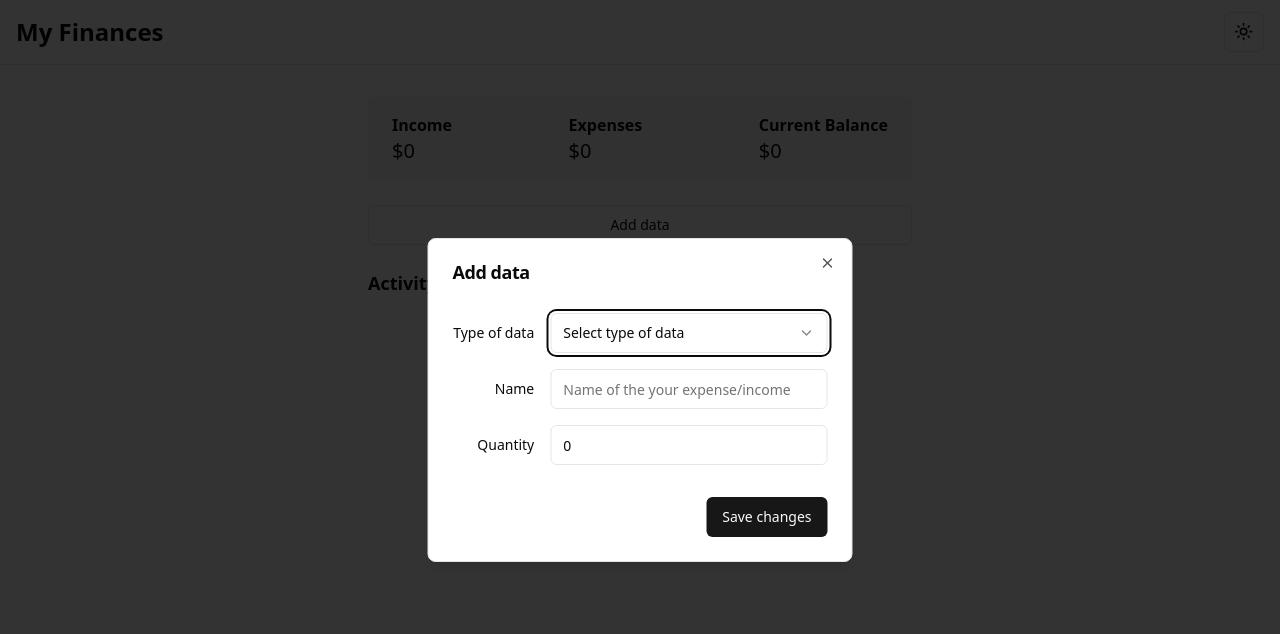
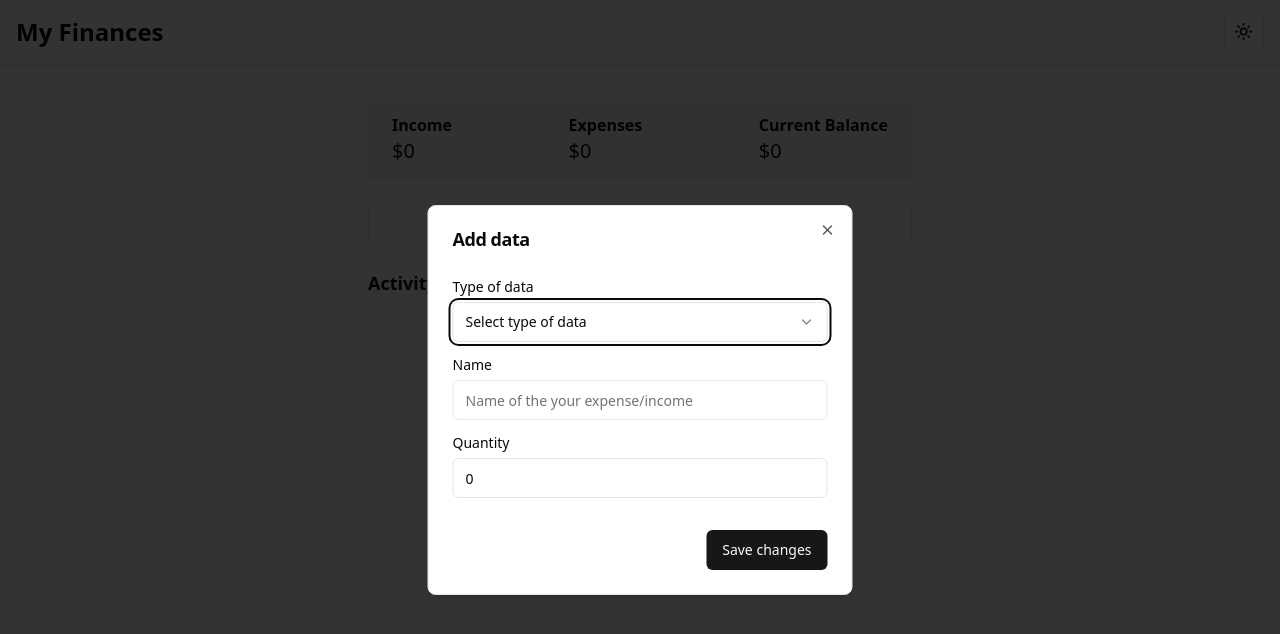
Before and after one commit to martinval11/my-finances, a React (Vite) app: page / in a window 1280 px wide. Both pictures are taken after a click on the button "Add data". Shown: the top 634 px of the page. Built offline with nearby package versions, Linux system fonts and the light colour scheme.

Commit message:
dialog design fix

```diff
--- a/src/components/balances/components/addDataDialog.tsx
+++ b/src/components/balances/components/addDataDialog.tsx
@@ -54,18 +54,18 @@ export function AddDataDialog() {
   };
 
   return (
-    <Dialog open={opened} onOpenChange={setOpened}>
+    <Dialog open={opened} onOpenChange={setOpened} >
       <DialogTrigger className="inline-flex items-center justify-center h-10 px-4 py-2 text-sm font-medium border whitespace-nowrap rounded-md ring-offset-background transition-colors focus-visible:outline-none focus-visible:ring-2 focus-visible:ring-ring focus-visible:ring-offset-2 disabled:pointer-events-none disabled:opacity-50 border-input bg-background hover:bg-accent hover:text-accent-foreground">
         Add data
       </DialogTrigger>
 
-      <DialogContent className="sm:max-w-[425px]">
+      <DialogContent className="sm:max-w-[425px] rounded-md">
         <DialogHeader>
           <DialogTitle>Add data</DialogTitle>
         </DialogHeader>
         <div className="py-4 grid gap-4">
-          <div className="items-center grid grid-cols-4 gap-4">
-            <Label htmlFor="type-of-data" className="text-right">
+          <div className='flex flex-col gap-2'>
+            <Label htmlFor="type-of-data">
               Type of data
             </Label>
             <Select onValueChange={setType}>
@@ -78,8 +78,8 @@ export function AddDataDialog() {
               </SelectContent>
             </Select>
           </div>
-          <div className="items-center grid grid-cols-4 gap-4">
-            <Label htmlFor="name" className="text-right">
+          <div className="flex flex-col gap-2">
+            <Label htmlFor="name">
               Name
             </Label>
             <Input
@@ -93,8 +93,8 @@ export function AddDataDialog() {
             />
           </div>
 
-          <div className="items-center grid grid-cols-4 gap-4">
-            <Label htmlFor="quantity" className="text-right">
+          <div className="flex flex-col gap-2">
+            <Label htmlFor="quantity">
               Quantity
             </Label>
             <Input
--- a/src/types/types.d.ts
+++ b/src/types/types.d.ts
@@ -1,6 +1,6 @@
 export type Activity = {
   id: number;
   name: string;
-  type: 'income' | 'expense';
+  type: string;
   quantity: string;
 };
```
